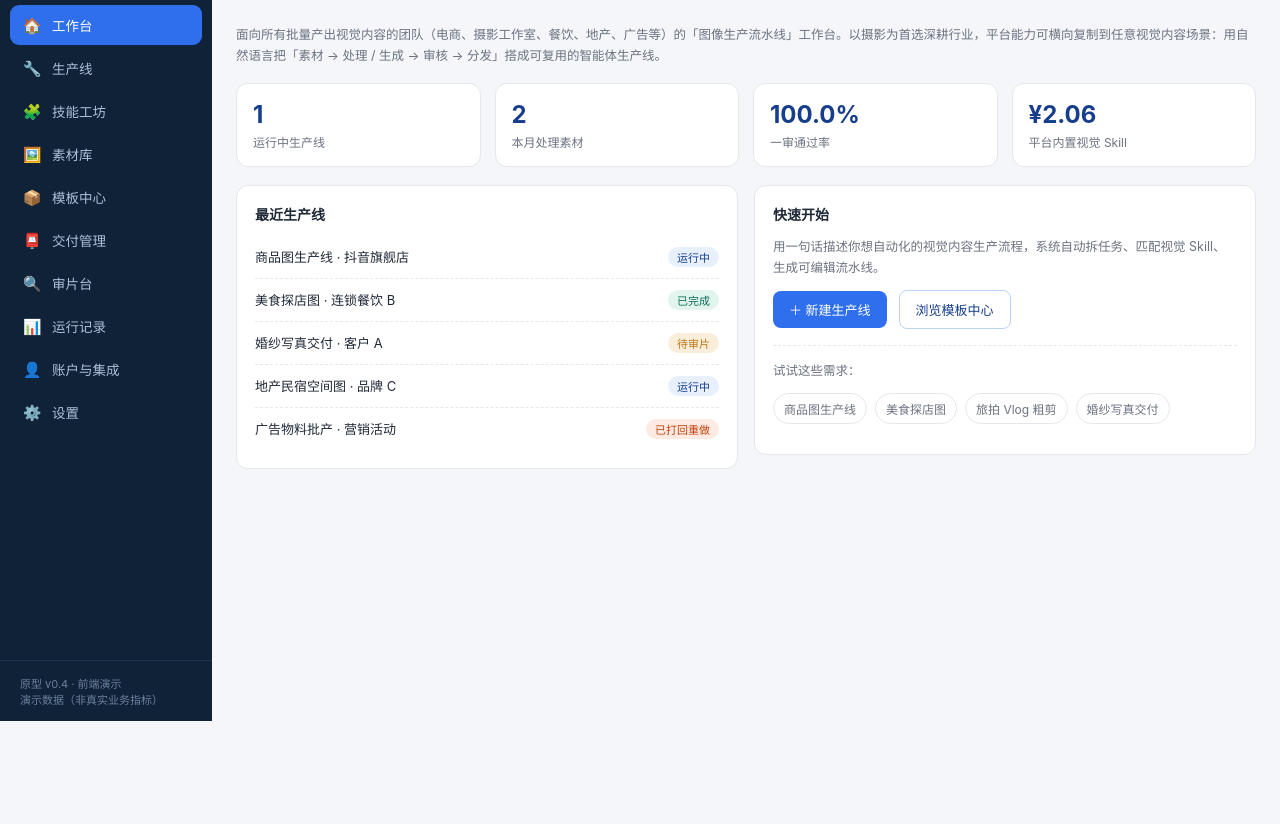
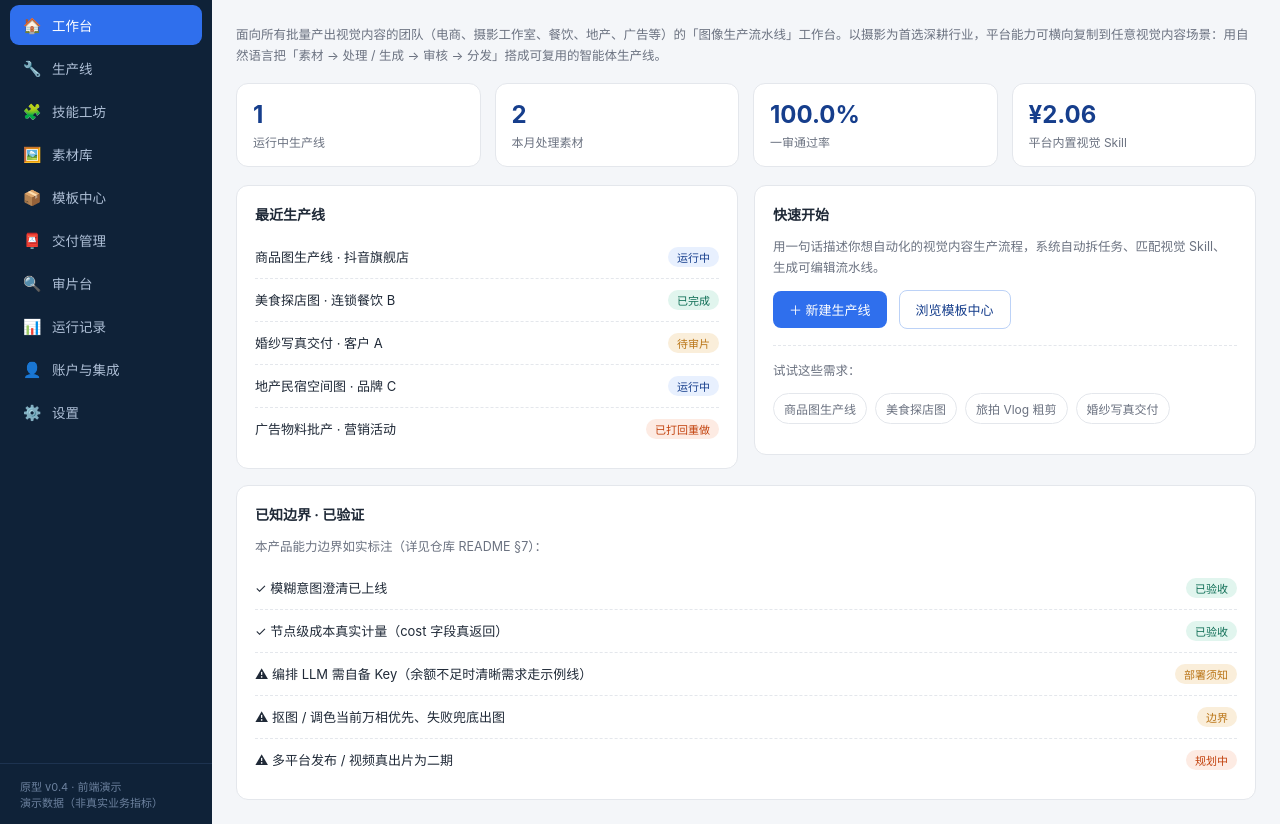
Before and after one commit to shalala-peng/visionagent-coze-proxy, a website: page index.html in a window 1280 px wide. Shown: the part 79-903 px from the top of the page. Before the commit the page ends 800 px from the top, so only its background shows below. Drawn offline with Linux system fonts and the light colour scheme.

Commit message:
Add files via upload

```diff
--- a/index.html
+++ b/index.html
@@ -302,6 +302,15 @@
           </div>
         </div>
       </div>
+      <div class="card" style="margin-top:16px">
+        <h3>已知边界 · 已验证</h3>
+        <p class="hint" style="margin:0 0 10px">本产品能力边界如实标注（详见仓库 README §7）：</p>
+        <div class="row"><span>✓ 模糊意图澄清已上线</span><span class="pill p-teal">已验收</span></div>
+        <div class="row"><span>✓ 节点级成本真实计量（cost 字段真返回）</span><span class="pill p-teal">已验收</span></div>
+        <div class="row"><span>⚠ 编排 LLM 需自备 Key（余额不足时清晰需求走示例线）</span><span class="pill p-amber">部署须知</span></div>
+        <div class="row"><span>⚠ 抠图 / 调色当前万相优先、失败兜底出图</span><span class="pill p-amber">边界</span></div>
+        <div class="row"><span>⚠ 多平台发布 / 视频真出片为二期</span><span class="pill p-coral">规划中</span></div>
+      </div>
     </section>
 
     <!-- LINES (builder) -->
@@ -1132,9 +1141,9 @@ async function generate(){
       const imgList=selectedAssetUrls.filter(Boolean);
       const res=await fetch(COZE_PROXY_URL,{method:"POST",headers:{"Content-Type":"application/json"},body:JSON.stringify({prompt:text,images:imgList.length?imgList:undefined,llmProvider:currentModel})});
       let data={};try{data=await res.json();}catch(_){}
-      if(res.ok&&data&&!data.error){obj=data.json||(data.text?extractFront(data.text):null);mockTag=!!data.mock;source="coze";}
+      if(res.ok&&data&&!data.error){obj=data.clarify?data:(data.json||(data.text?extractFront(data.text):null));mockTag=!!data.mock;source=data.source||"coze";}
     }
-    if(!obj||!obj.nodes){obj=FRONT_FALLBACK;demoMode=true;}
+    if(!obj||(!obj.clarify&&!obj.nodes)){obj=FRONT_FALLBACK;demoMode=true;}
     if(obj.clarify){
       window.pendingClarifyPrompt=text;
       document.getElementById("clarifyQ").textContent="智能体需要补充信息："+(obj.question||"请补充行业、素材类型、目标平台");
```
Also changed, not shown: README.md.
